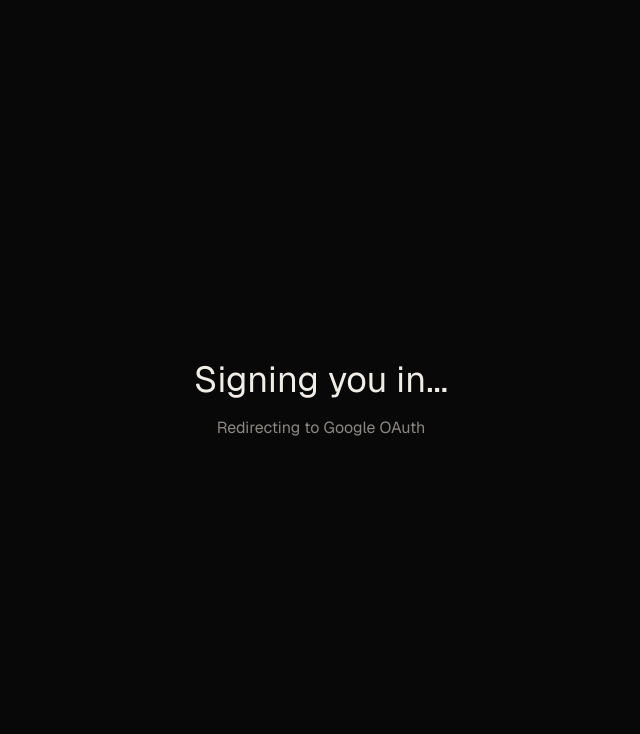
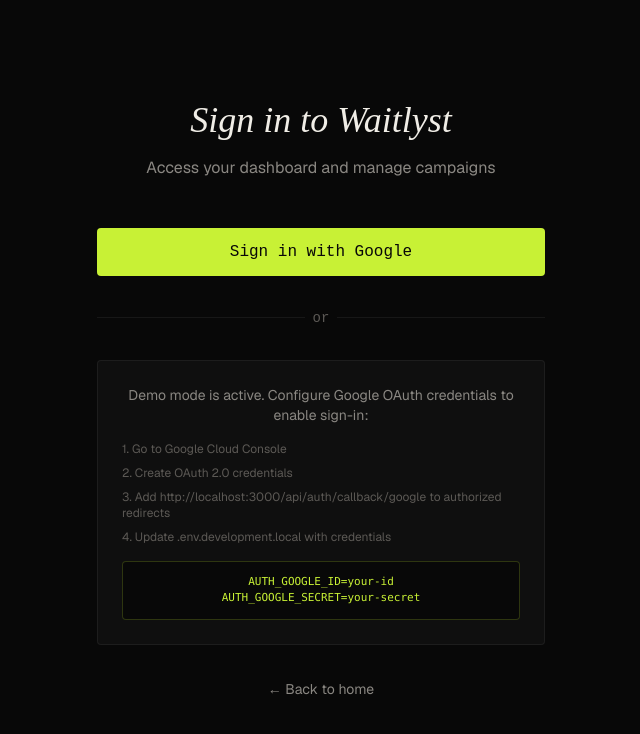
Before and after one commit to riyasisodiya2486/waitlyst, a Next.js app: page /login in a window 1280 px wide. Shown: the top 734 px of the page, without its empty margins (319-959 px from the left). Built offline with nearby package versions, Linux system fonts and the light colour scheme.

Commit message:
feat: revamp login page with Google sign-in button and demo mode instructions
Co-authored-by: Riya  <215247257+riyasisodiya2486@users.noreply.github.com>

```diff
--- a/app/login/page.tsx
+++ b/app/login/page.tsx
@@ -1,19 +1,57 @@
 'use client'
 
 import { signIn } from 'next-auth/react'
-import { useEffect } from 'react'
+import Link from 'next/link'
 
 export default function LoginPage() {
-  useEffect(() => {
-    // Auto-redirect to Google OAuth on page load
-    signIn('google', { redirect: true, callbackUrl: '/dashboard' })
-  }, [])
+  return (
+    <div className="min-h-screen bg-[#080808] flex items-center justify-center px-4">
+      <div className="w-full max-w-md">
+        <div className="text-center mb-12">
+          <h1 className="text-[#F0EDE6] text-4xl mb-4 instrument-serif">Sign in to Waitlyst</h1>
+          <p className="text-[#8A8782]">Access your dashboard and manage campaigns</p>
+        </div>
 
-  return (
-    <div className="min-h-screen bg-[#080808] flex items-center justify-center">
-      <div className="text-center">
-        <h1 className="text-[#F0EDE6] text-4xl mb-4">Signing you in...</h1>
-        <p className="text-[#8A8782]">Redirecting to Google OAuth</p>
+        <div className="space-y-4">
+          <button
+            onClick={() => signIn('google', { redirect: true, callbackUrl: '/dashboard' })}
+            className="w-full py-3 px-4 bg-[#C8F135] text-[#080808] font-medium rounded hover:bg-[#d4f55a] transition-colors duration-150 dm-mono"
+          >
+            Sign in with Google
+          </button>
+
+          <div className="relative py-4">
+            <div className="absolute inset-0 flex items-center">
+              <div className="w-full border-t border-[rgba(255,255,255,0.06)]" />
+            </div>
+            <div className="relative flex justify-center text-sm">
+              <span className="px-2 bg-[#080808] text-[#5C5955] dm-mono">or</span>
+            </div>
+          </div>
+
+          <div className="text-center py-6 bg-[#0F0F0F] rounded border border-[rgba(255,255,255,0.06)] p-6">
+            <p className="text-[#8A8782] text-sm mb-4">
+              Demo mode is active. Configure Google OAuth credentials to enable sign-in:
+            </p>
+            <ol className="text-left text-xs text-[#5C5955] space-y-2 mb-4">
+              <li>1. Go to Google Cloud Console</li>
+              <li>2. Create OAuth 2.0 credentials</li>
+              <li>3. Add http://localhost:3000/api/auth/callback/google to authorized redirects</li>
+              <li>4. Update .env.development.local with credentials</li>
+            </ol>
+            <code className="text-[#C8F135] text-[11px] block bg-[#080808] p-3 rounded border border-[rgba(200,241,53,0.2)]">
+              AUTH_GOOGLE_ID=your-id
+              <br />
+              AUTH_GOOGLE_SECRET=your-secret
+            </code>
+          </div>
+        </div>
+
+        <div className="mt-8 text-center">
+          <Link href="/" className="text-[#8A8782] hover:text-[#F0EDE6] transition-colors text-sm">
+            ← Back to home
+          </Link>
+        </div>
       </div>
     </div>
   )
--- a/components/navigation.tsx
+++ b/components/navigation.tsx
@@ -32,32 +32,39 @@ export function Navigation() {
       </Link>
 
       <div className="hidden md:flex items-center gap-8">
-        {['Product', 'Pricing', 'Docs'].map((item) => (
-          <motion.a
-            key={item}
-            href="#"
-            className="dm-mono text-[13px] text-[#8A8782] hover:text-[#F0EDE6] transition-colors duration-150"
-            whileHover={{ y: -1 }}
-          >
-            {item}
-          </motion.a>
-        ))}
+        <Link
+          href="/dashboard"
+          className="dm-mono text-[13px] text-[#8A8782] hover:text-[#F0EDE6] transition-colors duration-150"
+        >
+          Product
+        </Link>
+        <a
+          href="#"
+          className="dm-mono text-[13px] text-[#8A8782] hover:text-[#F0EDE6] transition-colors duration-150"
+        >
+          Pricing
+        </a>
+        <a
+          href="#"
+          className="dm-mono text-[13px] text-[#8A8782] hover:text-[#F0EDE6] transition-colors duration-150"
+        >
+          Docs
+        </a>
       </div>
 
       <div className="flex items-center gap-3">
-        <motion.a
-          href="#"
+        <Link
+          href="/login"
           className="dm-mono text-[13px] text-[#F0EDE6] hover:text-[#8A8782] px-4 py-2 transition-colors duration-150 interactive"
-          whileHover={{ opacity: 0.8 }}
         >
           Sign in
-        </motion.a>
-        <motion.button
-          className="dm-mono text-[13px] font-medium text-[#080808] bg-[#C8F135] hover:bg-[#d4f55a] px-[18px] py-[9px] rounded transition-all duration-150 interactive"
-          whileHover={{ y: -1, boxShadow: '0 4px 12px rgba(200,241,53,0.3)' }}
+        </Link>
+        <Link
+          href="/dashboard"
+          className="dm-mono text-[13px] font-medium text-[#080808] bg-[#C8F135] hover:bg-[#d4f55a] px-[18px] py-[9px] rounded transition-all duration-150 interactive inline-block"
         >
           Get started →
-        </motion.button>
+        </Link>
       </div>
     </motion.nav>
   )
```
